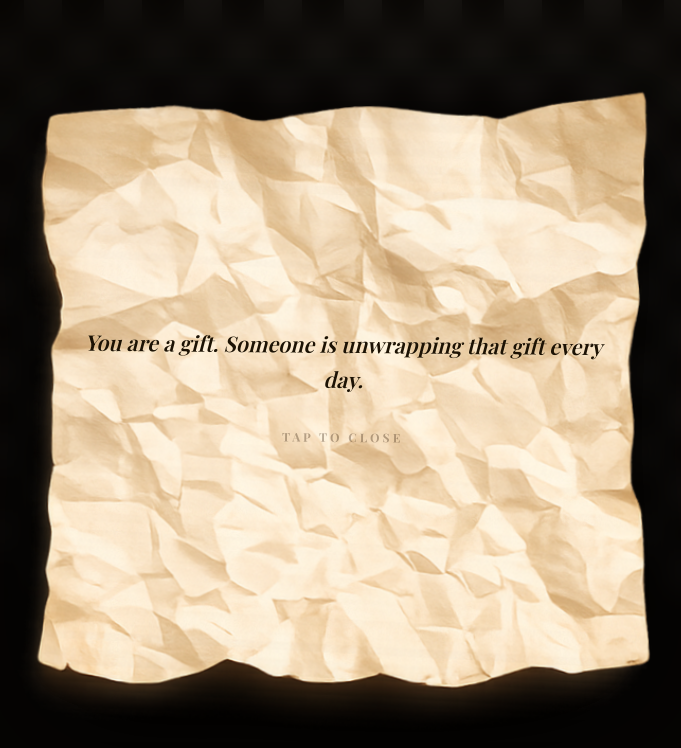
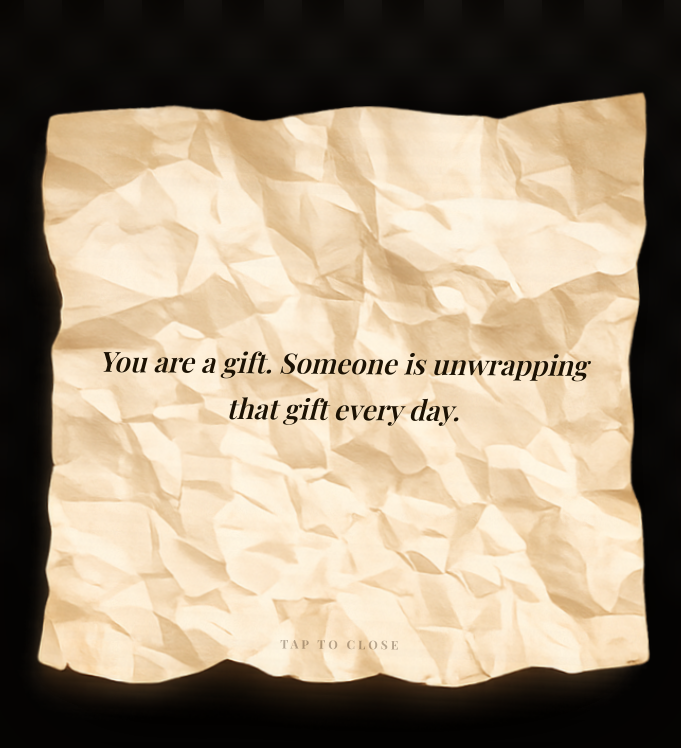
Before and after one commit to abishxk/Photobooth, a React (Vite) app: page / in a window 1280 px wide. Both pictures are taken after a click on the button 406 px from the left and 508 px from the top of the page. Shown: the top 748 px of the page, without its empty margins (297-978 px from the left). Built offline with nearby package versions, Linux system fonts and the light colour scheme; a web font is replaced by a local one.

Commit message:
fix: increase note text size and pin 'tap to close' to the bottom of the paper

```diff
--- a/src/components/DailyNoteBowl.tsx
+++ b/src/components/DailyNoteBowl.tsx
@@ -40,22 +40,24 @@ function CrumpledNote({ note, onClose }: { note: string; onClose: () => void })
 
         {/* Note text */}
         <div
-          className="absolute inset-0 flex flex-col items-center justify-center"
+          className="absolute inset-0"
           style={{ padding: '18% 12% 22%' }}
         >
+          <div className="w-full h-full flex items-center justify-center">
             <p
               className="font-vintage text-center text-[#1c1204] leading-relaxed"
               style={{
-              fontSize: 'clamp(1rem, 5vw, 1.35rem)',
+                fontSize: 'clamp(1.25rem, 6.5vw, 1.75rem)',
                 fontStyle: 'italic',
                 textShadow: '0 1px 2px rgba(255,244,210,0.4)',
               }}
             >
               {note}
             </p>
+          </div>
 
           <motion.p
-            className="mt-8 font-vintage text-[10px] sm:text-xs font-bold tracking-[0.25em] text-[#3a2512] uppercase select-none"
+            className="absolute bottom-[12%] left-0 right-0 text-center font-vintage text-[10px] sm:text-xs font-bold tracking-[0.25em] text-[#3a2512] uppercase select-none"
             animate={{ opacity: [0.35, 0.85, 0.35] }}
             transition={{ duration: 2.8, repeat: Infinity }}
           >
```
Lines whose indentation alone changed are shown as unchanged.
